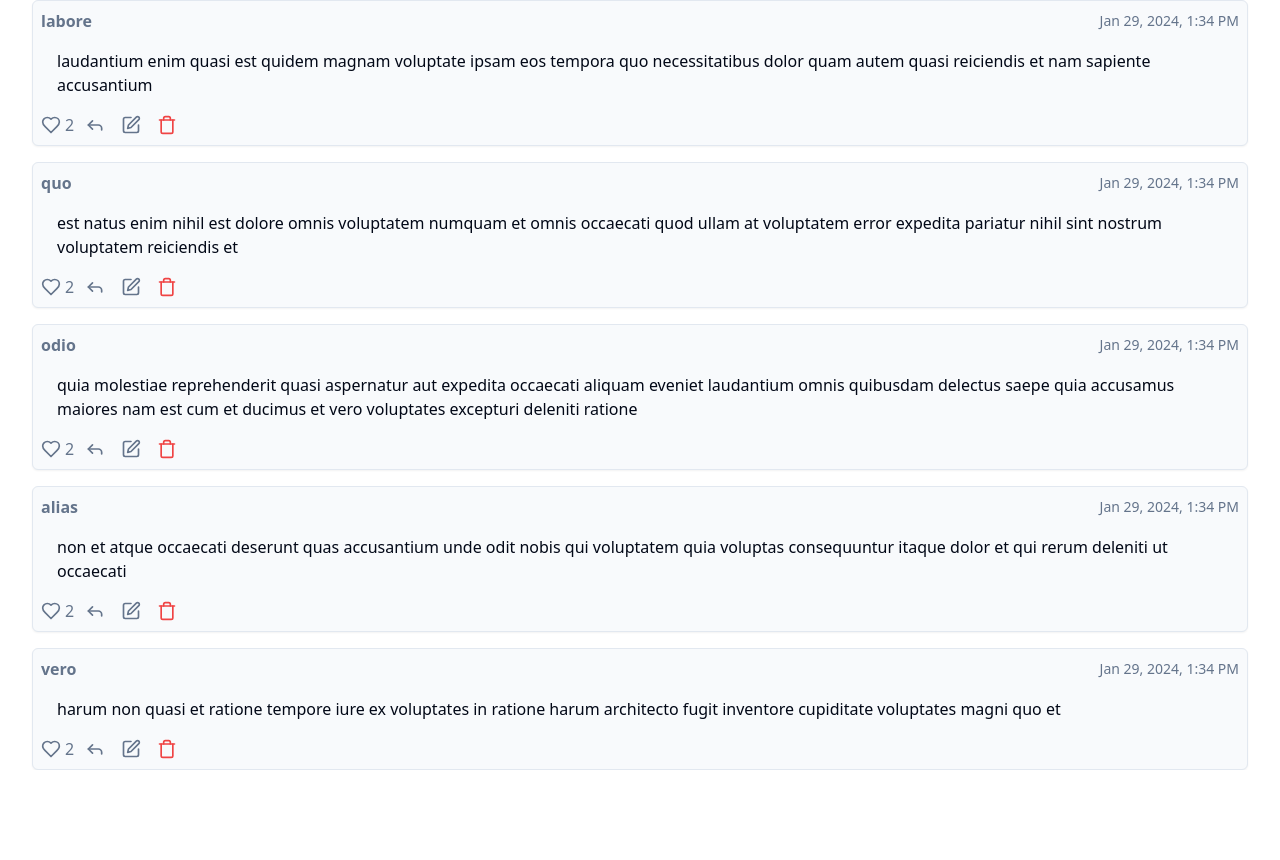
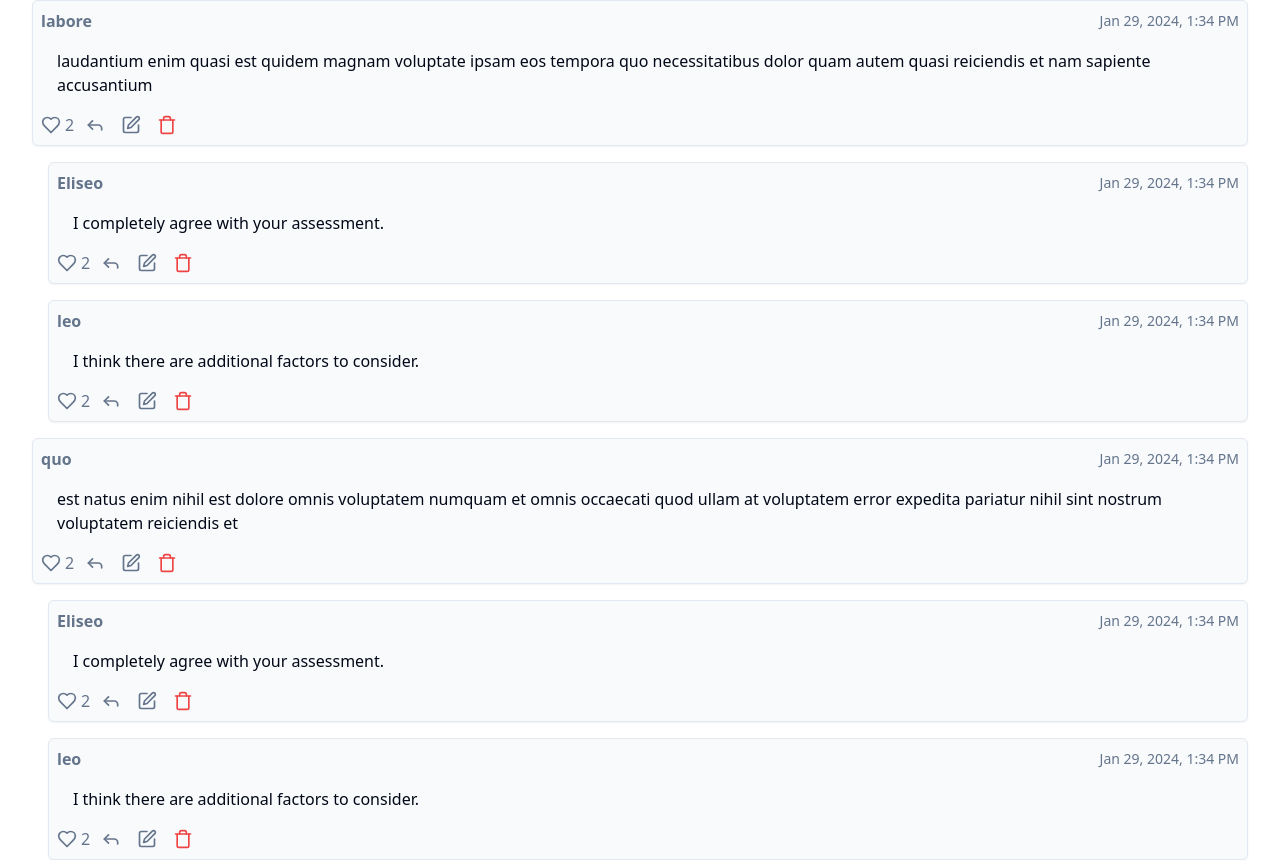
Before and after one commit to iam-annatar/Simple-Shopping-Cart, a React (Vite) app: page /store/1 in a window 1280 px wide. Shown: the part 777-1637 px from the top of the page. Before the commit the page ends 1547 px from the top, so only its background shows below. Built offline with nearby package versions, Linux system fonts and the light colour scheme.

Commit message:
test comment data in zustand for individual reply

```diff
--- a/src/components/Comment.tsx
+++ b/src/components/Comment.tsx
@@ -1,6 +1,7 @@
 import { EditIcon, HeartIcon, ReplyIcon, TrashIcon } from 'lucide-react';
 import { CommentIcons } from './CommentIcons';
 import { Card, CardContent } from './ui/card';
+import { useCommentRenderStore } from '@/store/store';
 
 const dateFormatter = new Intl.DateTimeFormat(undefined, {
   dateStyle: 'medium',
@@ -8,17 +9,24 @@ const dateFormatter = new Intl.DateTimeFormat(undefined, {
 });
 
 type CommentProps = {
-  userName: string;
+  name: string;
   postId: number;
   body: string;
 };
 
-export const Comments = ({ userName, body }: CommentProps) => {
+export const Comments = ({ name, postId, body }: CommentProps) => {
+  const childComments = useCommentRenderStore((state) =>
+    state.getReplies(postId)
+  );
+
+  console.log('the parent id is ', postId);
+  console.log('the reply of this postId is', childComments);
+
   return (
     <>
       <Card className="border shadow-sm rounded-md mt-4 p-2 bg-slate-50 dark:bg-slate-950 dark:border ">
         <div className="flex items-center justify-between">
-          <span className="text-muted-foreground font-bold">{userName}</span>
+          <span className="text-muted-foreground font-bold">{name}</span>
           <span className="text-muted-foreground text-sm">
             {dateFormatter.format(new Date())}
           </span>
@@ -43,6 +51,46 @@ export const Comments = ({ userName, body }: CommentProps) => {
           />
         </div>
       </Card>
+      {childComments?.length !== 0 &&
+        childComments?.map((comment) => (
+          <div className="flex justify-end" key={comment.id}>
+            <Card className="ml-4 w-full border shadow-sm rounded-md mt-4 p-2 bg-slate-50 dark:bg-slate-950 dark:border ">
+              <div className="flex items-center justify-between">
+                <span className="text-muted-foreground font-bold">
+                  {comment.name}
+                </span>
+                <span className="text-muted-foreground text-sm">
+                  {dateFormatter.format(new Date())}
+                </span>
+              </div>
+              <CardContent className="p-4">
+                <div className="">{comment.body}</div>
+              </CardContent>
+              <div className="flex gap-2 ">
+                <CommentIcons
+                  icon={<HeartIcon className="w-5" />}
+                  aria-label="Like"
+                >
+                  2
+                </CommentIcons>
+
+                <CommentIcons
+                  icon={<ReplyIcon className="w-5" />}
+                  aria-label="Reply"
+                />
+                <CommentIcons
+                  icon={<EditIcon className="w-5" />}
+                  aria-label="Edit"
+                />
+                <CommentIcons
+                  icon={<TrashIcon className="w-5" />}
+                  aria-label="Delete"
+                  color="red"
+                />
+              </div>
+            </Card>
+          </div>
+        ))}
     </>
   );
 };
--- a/src/components/CommentsList.tsx
+++ b/src/components/CommentsList.tsx
@@ -1,25 +1,20 @@
 import { useCommentRenderStore } from '@/store/store';
 import { Comments } from './Comment';
 import { useParams } from 'react-router-dom';
+import users from '@/data/user.json';
 
-type CommentsListProps = {
-  id: number;
-  name: string;
-  postId: number;
-  body: string;
-};
-
-export const CommentsList = ({ id, name, postId, body }: CommentsListProps) => {
+export const CommentsList = () => {
   const { productId } = useParams();
-  const user = useCommentRenderStore((state) =>
-    state.getUser(Number(productId))
+  const rootComments = useCommentRenderStore((state) =>
+    state.getComments(Number(productId))
   );
 
-  if (user == null) return;
+  if (rootComments == null) return;
 
-  return (
-    user?.postId === postId && (
-      <Comments userName={name} body={body} key={id} postId={postId} />
-    )
+  return users.map(
+    (comment) =>
+      rootComments.postId === comment.postId && (
+        <Comments key={comment.id} {...comment} />
+      )
   );
 };
--- a/src/data/user.json
+++ b/src/data/user.json
@@ -4,279 +4,285 @@
     "id": 1,
     "name": "labore",
     "email": "Eliseo@gardner.biz",
-    "body": "laudantium enim quasi est quidem magnam voluptate ipsam eos\ntempora quo necessitatibus\ndolor quam autem quasi\nreiciendis et nam sapiente accusantium"
+    "body": "laudantium enim quasi est quidem magnam voluptate ipsam eos\ntempora quo necessitatibus\ndolor quam autem quasi\nreiciendis et nam sapiente accusantium",
+    "replies": [
+      {
+        "id": 101,
+        "name": "Eliseo",
+        "email": "Marie@example.com",
+        "body": "I completely agree with your assessment."
+      },
+      {
+        "id": 102,
+        "name": "leo",
+        "email": "AnotherUser@example.com",
+        "body": "I think there are additional factors to consider."
+      }
+    ]
   },
   {
     "postId": 1,
     "id": 2,
     "name": "quo",
     "email": "Jayne_Kuhic@sydney.com",
-    "body": "est natus enim nihil est dolore omnis voluptatem numquam\net omnis occaecati quod ullam at\nvoluptatem error expedita pariatur\nnihil sint nostrum voluptatem reiciendis et"
+    "body": "est natus enim nihil est dolore omnis voluptatem numquam\net omnis occaecati quod ullam at\nvoluptatem error expedita pariatur\nnihil sint nostrum voluptatem reiciendis et",
+    "replies": []
   },
   {
     "postId": 1,
     "id": 3,
     "name": "odio",
     "email": "Nikita@garfield.biz",
-    "body": "quia molestiae reprehenderit quasi aspernatur\naut expedita occaecati aliquam eveniet laudantium\nomnis quibusdam delectus saepe quia accusamus maiores nam est\ncum et ducimus et vero voluptates excepturi deleniti ratione"
+    "body": "quia molestiae reprehenderit quasi aspernatur\naut expedita occaecati aliquam eveniet laudantium\nomnis quibusdam delectus saepe quia accusamus maiores nam est\ncum et ducimus et vero voluptates excepturi deleniti ratione",
+    "replies": []
   },
   {
-    "postId": 1,
+    "postId": 2,
     "id": 4,
-    "name": "alias",
-    "email": "Lew@alysha.tv",
-    "body": "non et atque\noccaecati deserunt quas accusantium unde odit nobis qui voluptatem\nquia voluptas consequuntur itaque dolor\net qui rerum deleniti ut occaecati"
+    "name": "fugit",
+    "email": "Presley.Mueller@myrl.com",
+    "body": "doloribus at sed quis culpa deserunt consectetur qui praesentium\naccusamus fugiat dicta\nvoluptatem rerum ut voluptate autem\nvoluptatem repellendus aspernatur dolorem in",
+    "replies": []
   },
   {
-    "postId": 1,
+    "postId": 2,
     "id": 5,
-    "name": "vero",
-    "email": "Hayden@althea.biz",
-    "body": "harum non quasi et ratione\ntempore iure ex voluptates in ratione\nharum architecto fugit inventore cupiditate\nvoluptates magni quo et"
+    "name": "repellat",
+    "email": "Dallas@ole.me",
+    "body": "maiores sed dolores similique labore et inventore et\nquasi temporibus esse sunt id et\neos voluptatem aliquam\naliquid ratione corporis molestiae mollitia quia et magnam dolor",
+    "replies": [
+      {
+        "id": 201,
+        "name": "I share your sentiments.",
+        "email": "Supporter@example.com",
+        "body": "Your concerns are valid, Nikita."
+      }
+    ]
   },
   {
     "postId": 2,
     "id": 6,
-    "name": "fugit",
-    "email": "Presley.Mueller@myrl.com",
-    "body": "doloribus at sed quis culpa deserunt consectetur qui praesentium\naccusamus fugiat dicta\nvoluptatem rerum ut voluptate autem\nvoluptatem repellendus aspernatur dolorem in"
-  },
-  {
-    "postId": 2,
-    "id": 7,
-    "name": "repellat",
-    "email": "Dallas@ole.me",
-    "body": "maiores sed dolores similique labore et inventore et\nquasi temporibus esse sunt id et\neos voluptatem aliquam\naliquid ratione corporis molestiae mollitia quia et magnam dolor"
-  },
-  {
-    "postId": 2,
-    "id": 8,
     "name": "et omnis",
     "email": "Mallory_Kunze@marie.org",
-    "body": "ut voluptatem corrupti velit\nad voluptatem maiores\net nisi velit vero accusamus maiores\nvoluptates quia aliquid ullam eaque"
-  },
-  {
-    "postId": 2,
-    "id": 9,
-    "name": "provident",
-    "email": "Meghan_Littel@rene.us",
-    "body": "sapiente assumenda molestiae atque\nadipisci laborum distinctio aperiam et ab ut omnis\net occaecati aspernatur odit sit rem expedita\nquas enim ipsam minus"
-  },
-  {
-    "postId": 2,
-    "id": 10,
-    "name": "eaque",
-    "email": "Carmen_Keeling@caroline.name",
-    "body": "voluptate iusto quis nobis reprehenderit ipsum amet nulla\nquia quas dolores velit et non\naut quia necessitatibus\nnostrum quaerat nulla et accusamus nisi facilis"
+    "body": "ut voluptatem corrupti velit\nad voluptatem maiores\net nisi velit vero accusamus maiores\nvoluptates quia aliquid ullam eaque",
+    "replies": []
   },
   {
     "postId": 3,
-    "id": 11,
+    "id": 7,
     "name": "fugit",
     "email": "Veronica_Goodwin@timmothy.net",
-    "body": "ut dolorum nostrum id quia aut est\nfuga est inventore vel eligendi explicabo quis consectetur\naut occaecati repellat id natus quo est\nut blanditiis quia ut vel ut maiores ea"
+    "body": "ut dolorum nostrum id quia aut est\nfuga est inventore vel eligendi explicabo quis consectetur\naut occaecati repellat id natus quo est\nut blanditiis quia ut vel ut maiores ea",
+    "replies": [
+      {
+        "id": 301,
+        "name": "kacy",
+        "email": "Supporter@example.com",
+        "body": "im not sure."
+      }
+    ]
   },
   {
     "postId": 3,
-    "id": 12,
+    "id": 8,
     "name": "modi",
     "email": "Oswald.Vandervort@leanne.org",
-    "body": "expedita maiores dignissimos facilis\nipsum est rem est fugit velit sequi\neum odio dolores dolor totam\noccaecati ratione eius rem velit"
+    "body": "expedita maiores dignissimos facilis\nipsum est rem est fugit velit sequi\neum odio dolores dolor totam\noccaecati ratione eius rem velit",
+    "replies": []
   },
   {
     "postId": 3,
-    "id": 13,
+    "id": 9,
     "name": "aut",
     "email": "Kariane@jadyn.tv",
-    "body": "fuga eos qui dolor rerum\ninventore corporis exercitationem\ncorporis cupiditate et deserunt recusandae est sed quis culpa\neum maiores corporis et"
-  },
-  {
-    "postId": 3,
-    "id": 14,
-    "name": "officiis",
-    "email": "Nathan@solon.io",
-    "body": "vel quae voluptas qui exercitationem\nvoluptatibus unde sed\nminima et qui ipsam aspernatur\nexpedita magnam laudantium et et quaerat ut qui dolorum"
-  },
-  {
-    "postId": 3,
-    "id": 15,
-    "name": "debitis",
-    "email": "Maynard.Hodkiewicz@roberta.com",
-    "body": "nihil ut voluptates blanditiis autem odio dicta rerum\nquisquam saepe et est\nsunt quasi nemo laudantium deserunt\nmolestias tempora quo quia"
+    "body": "fuga eos qui dolor rerum\ninventore corporis exercitationem\ncorporis cupiditate et deserunt recusandae est sed quis culpa\neum maiores corporis et",
+    "replies": []
   },
   {
     "postId": 4,
-    "id": 16,
-    "name": "perferendis",
-    "email": "Christine@ayana.info",
-    "body": "iste ut laborum aliquid velit facere itaque\nquo ut soluta dicta voluptate\nerror tempore aut et\nsequi reiciendis dignissimos expedita consequuntur libero sed fugiat facilis"
+    "id": 10,
+    "name": "autet",
+    "email": "Vincenza_Klocko@albertha.name",
+    "body": "veritatis voluptates necessitatibus maiores corrupti\nneque et exercitationem amet sit et\nullam velit sit magnam laborum\nmagni ut molestias",
+    "replies": []
   },
   {
     "postId": 4,
-    "id": 17,
-    "name": "eos",
-    "email": "Preston_Hudson@blaise.tv",
-    "body": "consequatur necessitatibus totam sed sit dolorum\nrecusandae quae odio excepturi voluptatum harum voluptas\nquisquam sit ad eveniet delectus\ndoloribus odio qui non labore"
+    "id": 11,
+    "name": "sed",
+    "email": "Madelynn.Gorczany@darion.biz",
+    "body": "doloribus est illo sed minima aperiam\nut dignissimos accusantium tempore atque et aut molestiae\nmagni ut accusamus voluptatem quos ut voluptates\nquisquam porro sed architecto ut",
+    "replies": [
+      {
+        "id": 401,
+        "name": "Well said, Hayden.",
+        "email": "AgreeableUser@example.com",
+        "body": "Your insights are thought-provoking."
+      },
+      {
+        "id": 402,
+        "name": "I have a similar perspective.",
+        "email": "Thoughtful@example.com",
+        "body": "I understand and concur with your analysis."
+      }
+    ]
   },
   {
     "postId": 4,
-    "id": 18,
-    "name": "autet",
-    "email": "Vincenza_Klocko@albertha.name",
-    "body": "veritatis voluptates necessitatibus maiores corrupti\nneque et exercitationem amet sit et\nullam velit sit magnam laborum\nmagni ut molestias"
-  },
-  {
-    "postId": 4,
-    "id": 19,
-    "name": "sed",
-    "email": "Madelynn.Gorczany@darion.biz",
-    "body": "doloribus est illo sed minima aperiam\nut dignissimos accusantium tempore atque et aut molestiae\nmagni ut accusamus voluptatem quos ut voluptates\nquisquam porro sed architecto ut"
-  },
-  {
-    "postId": 4,
-    "id": 20,
+    "id": 12,
     "name": "molestias",
     "email": "Mariana_Orn@preston.org",
-    "body": "qui harum consequatur fugiat\net eligendi perferendis at molestiae commodi ducimus\ndoloremque asperiores numquam qui\nut sit dignissimos reprehenderit tempore"
+    "body": "qui harum consequatur fugiat\net eligendi perferendis at molestiae commodi ducimus\ndoloremque asperiores numquam qui\nut sit dignissimos reprehenderit tempore",
+    "replies": [
+      {
+        "id": 403,
+        "name": "ahmed",
+        "email": "AgreeableUser@example.com",
+        "body": "do not make this viral please."
+      }
+    ]
   },
   {
     "postId": 5,
-    "id": 21,
+    "id": 13,
     "name": "aliquid",
     "email": "Noemie@marques.me",
-    "body": "deleniti aut sed molestias explicabo\ncommodi odio ratione nesciunt\nvoluptate doloremque est\nnam autem error delectus"
+    "body": "deleniti aut sjed molestias explicabo\ncommodi odio ratione nesciunt\nvoluptate doloremque est\nnam autem error delectus",
+    "replies": []
   },
   {
     "postId": 5,
-    "id": 22,
-    "name": "porro",
-    "email": "Khalil@emile.co.uk",
-    "body": "qui ipsa animi nostrum praesentium voluptatibus odit\nqui non impedit cum qui nostrum aliquid fuga explicabo\nvoluptatem fugit earum voluptas exercitationem temporibus dignissimos distinctio\nesse inventore reprehenderit quidem ut incidunt nihil necessitatibus rerum"
+    "id": 14,
+    "name": "intempore",
+    "email": "Jeffery@juwan.us",
+    "body": "jrepudiandae repellat quia\nsequi est dolore explicabo nihil et\net sit et\net praesentium iste atque asperiores tenetur",
+    "replies": []
   },
   {
     "postId": 5,
-    "id": 23,
-    "name": "quis",
-    "email": "Sophia@arianna.co.uk",
-    "body": "voluptates provident repellendus iusto perspiciatis ex fugiat ut\nut dolor nam aliquid et expedita voluptate\nsunt vitae illo rerum in quos\nvel eligendi enim quae fugiat est"
-  },
-  {
-    "postId": 5,
-    "id": 24,
-    "name": "intempore",
-    "email": "Jeffery@juwan.us",
-    "body": "repudiandae repellat quia\nsequi est dolore explicabo nihil et\net sit et\net praesentium iste atque asperiores tenetur"
-  },
-  {
-    "postId": 5,
-    "id": 25,
+    "id": 15,
     "name": "autem",
     "email": "Isaias_Kuhic@jarrett.net",
-    "body": "sunt aut quae laboriosam sit ut impedit\nadipisci harum laborum totam deleniti voluptas odit rem ea\nnon iure distinctio ut velit doloribus\net non ex"
+    "body": "sunt aut quae laboriosam sit ut impedit\nadipisci harum laborum totam deleniti voluptas odit rem ea\nnon iure distinctio ut velit doloribus\net non ex",
+    "replies": [
+      {
+        "id": 501,
+        "name": "jax",
+        "email": "Supporter@example.com",
+        "body": "is it good for long term?"
+      }
+    ]
   },
   {
     "postId": 6,
-    "id": 26,
+    "id": 16,
     "name": "deleniti",
     "email": "Russel.Parker@kameron.io",
-    "body": "incidunt sapiente eaque dolor eos\nad est molestias\nquas sit et nihil exercitationem at cumque ullam\nnihil magnam et"
+    "body": "incidunt sapiente eaque dolor eos\nad est molestias\nquas sit et nihil exercitationem at cumque ullam\nnihil magnam et",
+    "replies": []
   },
   {
     "postId": 6,
-    "id": 27,
+    "id": 17,
     "name": "doloribus",
     "email": "Francesco.Gleason@nella.us",
-    "body": "nisi vel quas ut laborum ratione\nrerum magni eum\nunde et voluptatem saepe\nvoluptas corporis modi amet ipsam eos saepe porro"
+    "body": "nisi vel quas ut laborum ratione\nrerum magni eum\nunde et voluptatem saepe\nvoluptas corporis modi amet ipsam eos saepe porro",
+    "replies": [
+      {
+        "id": 601,
+        "name": "Weny",
+        "email": "AgreeableUser@example.com",
+        "body": "thought-provoking and nice."
+      },
+      {
+        "id": 602,
+        "name": "nate",
+        "email": "Thoughtful@example.com",
+        "body": "no way you could say that"
+      }
+    ]
   },
   {
     "postId": 6,
-    "id": 28,
+    "id": 18,
     "name": "voluptates",
     "email": "Ronny@rosina.org",
-    "body": "voluptatem repellendus quo alias at laudantium\nmollitia quidem esse\ntemporibus consequuntur vitae rerum illum\nid corporis sit id"
-  },
-  {
-    "postId": 6,
-    "id": 29,
-    "name": "eumdist",
-    "email": "Jennings_Pouros@erica.biz",
-    "body": "tempora voluptatem est\nmagnam distinctio autem est dolorem\net ipsa molestiae odit rerum itaque corporis nihil nam\neaque rerum error"
-  },
-  {
-    "postId": 6,
-    "id": 30,
-    "name": "quasi",
-    "email": "Lurline@marvin.biz",
-    "body": "consequuntur quia voluptate assumenda et\nautem voluptatem reiciendis ipsum animi est provident\nearum aperiam sapiente ad vitae iste\naccusantium aperiam eius qui dolore voluptatem et"
+    "body": "voluptatem repellendus quo alias at laudantium\nmollitia quidem esse\ntemporibus consequuntur vitae rerum illum\nid corporis sit id",
+    "replies": []
   },
   {
     "postId": 7,
-    "id": 31,
+    "id": 19,
     "name": "exvelit",
     "email": "Buford@shaylee.biz",
-    "body": "quia incidunt ut\naliquid est ut rerum deleniti iure est\nipsum quia ea sint et\nvoluptatem quaerat eaque repudiandae eveniet aut"
+    "body": "quia incidunt ut\naliquid est ut rerum deleniti iure est\nipsum quia ea sint et\nvoluptatem quaerat eaque repudiandae eveniet aut",
+    "replies": []
   },
   {
     "postId": 7,
-    "id": 32,
-    "name": "dolorem",
-    "email": "Maria@laurel.name",
-    "body": "nihil ea itaque libero illo\nofficiis quo quo dicta inventore consequatur voluptas voluptatem\ncorporis sed necessitatibus velit tempore\nrerum velit et temporibus"
+    "id": 20,
+    "name": "omnis",
+    "email": "Ethelyn.Schneider@emelia.co.uk",
+    "body": "omnis temporibus quasi ab omnis\nfacilis et omnis illum quae quasi aut\nminus iure ex rem ut reprehenderit\nin non fugit",
+    "replies": [
+      {
+        "id": 701,
+        "name": "kpl",
+        "email": "AgreeableUser@example.com",
+        "body": "make this viral please."
+      },
+      {
+        "id": 702,
+        "name": "nirei",
+        "email": "Thoughtful@example.com",
+        "body": "thoughtful of you"
+      }
+    ]
   },
   {
     "postId": 7,
-    "id": 33,
-    "name": "voluptatum",
-    "email": "Jaeden.Towne@arlene.tv",
-    "body": "fugit harum quae vero\nlibero unde tempore\nsoluta eaque culpa sequi quibusdam nulla id\net et necessitatibus"
-  },
-  {
-    "postId": 7,
-    "id": 34,
-    "name": "omnis",
-    "email": "Ethelyn.Schneider@emelia.co.uk",
-    "body": "omnis temporibus quasi ab omnis\nfacilis et omnis illum quae quasi aut\nminus iure ex rem ut reprehenderit\nin non fugit"
-  },
-  {
-    "postId": 7,
-    "id": 35,
+    "id": 21,
     "name": "repellendus",
     "email": "Georgianna@florence.io",
-    "body": "dolor mollitia quidem facere et\nvel est ut\nut repudiandae est quidem dolorem sed atque\nrem quia aut adipisci sunt"
+    "body": "dolor mollitia quidem facere et\nvel est ut\nut repudiandae est quidem dolorem sed atque\nrem quia aut adipisci sunt",
+    "replies": [
+      {
+        "id": 703,
+        "name": "Elio.",
+        "email": "Marie@example.com",
+        "body": "This is just a start"
+      }
+    ]
   },
   {
     "postId": 8,
-    "id": 36,
-    "name": "sit",
-    "email": "Raheem_Heaney@gretchen.biz",
-    "body": "aut vero est\ndolor non aut excepturi dignissimos illo nisi aut quas\naut magni quia nostrum provident magnam quas modi maxime\nvoluptatem et molestiae"
+    "id": 22,
+    "name": "maiores",
+    "email": "Piper@linwood.us",
+    "body": "unde voluptatem qui dicta\nvel ad aut eos error consequatur voluptatem\nadipisci doloribus qui est sit aut\nvelit aut et ea ratione eveniet iure fuga",
+    "replies": []
   },
   {
     "postId": 8,
-    "id": 37,
-    "name": "beatae",
-    "email": "Jacky@victoria.net",
-    "body": "qui rem amet aut\ncumque maiores earum ut quia sit nam esse qui\niusto aspernatur quis voluptas\ndolorem distinctio ex temporibus rem"
+    "id": 23,
+    "name": "necessi",
+    "email": "Gaylord@russell.net",
+    "body": "atque consequatur dolorem sunt\nadipisci autem et\nvoluptatibus et quae necessitatibus rerum eaque aperiam nostrum nemo\neligendi sed et beatae et inventore",
+    "replies": [
+      {
+        "id": 801,
+        "name": "kiara",
+        "email": "Supporter@example.com",
+        "body": "I share your sentiments."
+      }
+    ]
   },
   {
     "postId": 8,
-    "id": 38,
-    "name": "maiores",
-    "email": "Piper@linwood.us",
-    "body": "unde voluptatem qui dicta\nvel ad aut eos error consequatur voluptatem\nadipisci doloribus qui est sit aut\nvelit aut et ea ratione eveniet iure fuga"
-  },
-  {
-    "postId": 8,
-    "id": 39,
-    "name": "necessi",
-    "email": "Gaylord@russell.net",
-    "body": "atque consequatur dolorem sunt\nadipisci autem et\nvoluptatibus et quae necessitatibus rerum eaque aperiam nostrum nemo\neligendi sed et beatae et inventore"
-  },
-  {
-    "postId": 8,
-    "id": 40,
+    "id": 24,
     "name": "nonminim",
     "email": "Clare.Aufderhar@nicole.ca",
-    "body": "quod minus alias quos\nperferendis labore molestias quae ut ut corporis deserunt vitae\net quaerat ut et ullam unde asperiores\ncum voluptatem cumque"
+    "body": "quod minus alias quos\nperferendis labore molestias quae ut ut corporis deserunt vitae\net quaerat ut et ullam unde asperiores\ncum voluptatem cumque",
+    "replies": []
   }
 ]
--- a/src/pages/ProductPage.tsx
+++ b/src/pages/ProductPage.tsx
@@ -3,7 +3,6 @@ import { CommentsList } from '@/components/CommentsList';
 import { Product } from '@/components/Product';
 import storeItems from '@/data/item.json';
 import { useParams } from 'react-router-dom';
-import users from '@/data/user.json';
 
 export const ProductPage = () => {
   const { productId } = useParams();
@@ -16,9 +15,7 @@ export const ProductPage = () => {
       </div>
       <h2 className="text-xl mb-4 mt-8">Comments</h2>
       <CommentForm />
-      {users.map((user) => (
-        <CommentsList key={user.id} {...user} />
-      ))}
+      <CommentsList />
     </>
   );
 };
--- a/src/store/store.tsx
+++ b/src/store/store.tsx
@@ -1,29 +1,72 @@
 import { create } from 'zustand';
-import users from '@/data/user.json';
+import comments from '@/data/user.json';
 
-type User = (typeof users)[number];
+// type Comment = {
+//   postId: number;
+//   name: string;
+//   email: string;
+//   body: string;
+//   replies?: Comment[];
+// };
+
+// type CommentRenderType = {
+//   comments: Comment[];
+//   getUser: (id: number) => Comment | undefined;
+//   addReply: (parentId: number, reply: Comment) => void;
+//   getReplies: (parentId: number) => Comment[];
+// };
+
+// export const useCommentRenderStore = create<CommentRenderType>((set) => ({
+//   comments: [],
+//   getUser: (id: number) => {
+//     if (id == null) return;
+//     return comments.find((user) => user.postId === id);
+//   },
+//   addReply: (parentId, reply) =>
+//     set((state) => {
+//       const addReplyToComment = (comments: Comment[]): Comment[] =>
+//         comments.map((comment) => ({
+//           ...comment,
+//           replies:
+//             comment.postId === parentId
+//               ? [...comment.replies, reply]
+//               : addReplyToComment(comment.replies),
+//         }));
+//     }),
+//   getReplies: (parentId) => {
+//     set((state) => {
+//       return state.comments.find((c) => c.postId === parentId)?.replies || [];
+//     });
+//   },
+// }));
+
+type Comment = {
+  postId: number;
+  name: string;
+  email: string;
+  body: string;
+  replies: {
+    id: number;
+    name: string;
+    email: string;
+    body: string;
+  }[];
+};
 
 type CommentRenderType = {
-  users: User[];
-  getUser: (id: number) => User | undefined;
+  comments: Comment[];
+  getComments: (id: number) => Comment | undefined;
+  getReplies: (parentId: number) => Comment['replies'] | undefined;
 };
 
 export const useCommentRenderStore = create<CommentRenderType>(() => ({
-  users: [],
-  getUser: (id: number) => {
+  comments: [],
+  getComments: (id) => {
     if (id == null) return;
-    return users.find((user) => user.postId === id);
+    return comments.find((comment) => comment.postId === id);
+  },
+  getReplies: (parentId) => {
+    if (parentId == null) return;
+    return comments.find((comment) => comment.postId === parentId)?.replies;
   },
 }));
-
-// type CommentLikeType = {
-//   count: number;
-//   addCount: () => void;
-//   removeCount: () => void;
-// };
-
-// export const useCommentLikeStore = create<CommentLikeType>((set) => ({
-//   count: 0,
-//   addCount: () => set((state) => ({ count: state.count + 1 })),
-//   removeCount: () => set((state) => ({ count: state.count - 1 })),
-// }));
```
